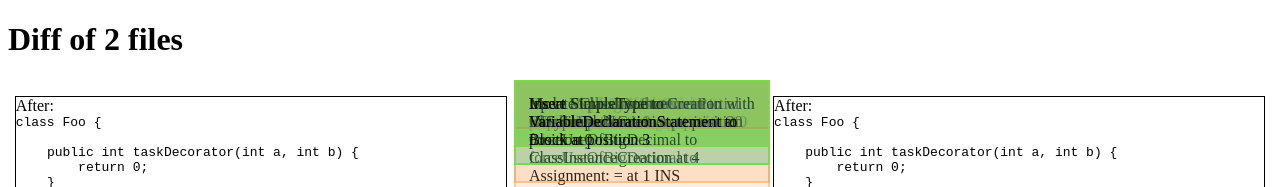
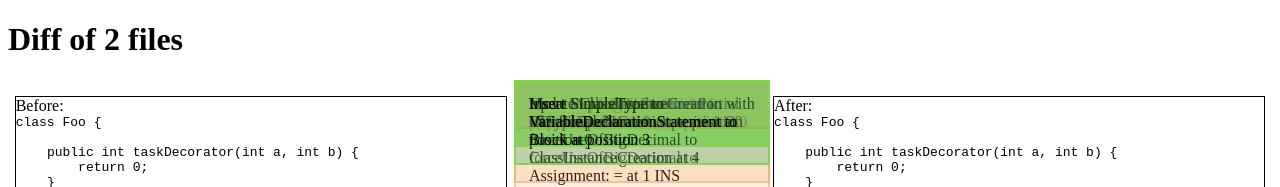
Before and after one commit to JetBrains-Research/hldiff, an Angular app in the folder hldiff-web/: page /diff in a window 1280 px wide. Shown: the top 187 px of the page. Built offline with nearby package versions, Linux system fonts and the light colour scheme.

Commit message:
Fix template

```diff
--- a/hldiff-web/src/app/source-code/source-code.component.html
+++ b/hldiff-web/src/app/source-code/source-code.component.html
@@ -1,5 +1,5 @@
 <figure class="code">
-  <figcaption>After:</figcaption>
+  <figcaption>{{type === 0 ? 'Before:' : 'After:'}}</figcaption>
 
   <code>
     <app-code-fragment [codeFragment]="rootCodeFragment"></app-code-fragment>
```
